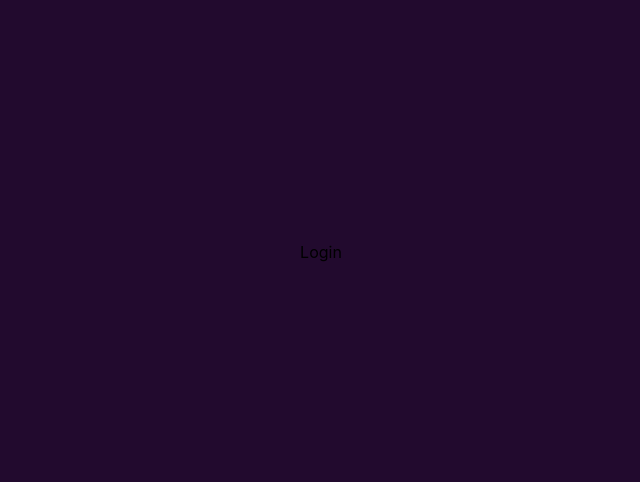
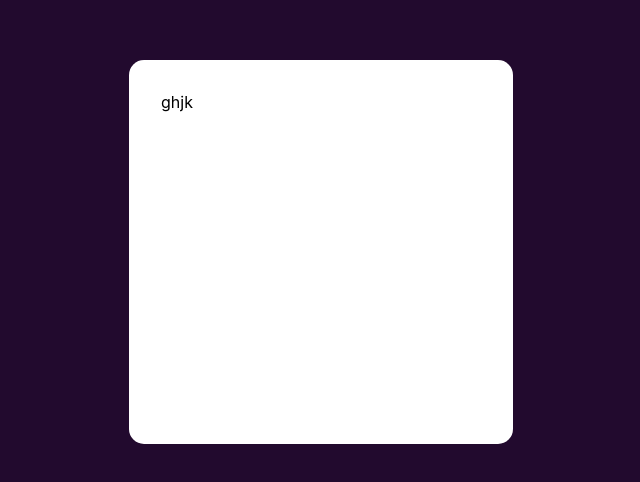
Before and after one commit to simz14/ClockWise, a React (Vite) app in the folder client/: page /login in a window 1280 px wide. Shown: the part 148-630 px from the top of the page, without its empty margins (319-959 px from the left). Built offline with nearby package versions, Linux system fonts and the light colour scheme.

Commit message:
formwrapper, login form skeleton

```diff
--- /dev/null
+++ b/client/src/components/FormWrapper.jsx
@@ -0,0 +1,20 @@
+import { PropTypes } from "prop-types";
+import { styled } from "styled-components";
+
+const StyledForm = styled.div`
+  background-color: white;
+  min-width: 20rem;
+  min-height: 20rem;
+  padding: 2rem;
+  border-radius: 15px;
+`;
+
+const FormWrapper = ({ children }) => {
+  return <StyledForm>{children}</StyledForm>;
+};
+
+FormWrapper.propTypes = {
+  children: PropTypes.node,
+};
+
+export default FormWrapper;
--- a/client/src/screens/Login/Login.jsx
+++ b/client/src/screens/Login/Login.jsx
@@ -1,4 +1,5 @@
 import { styled } from "styled-components";
+import LoginForm from "./components/LoginForm";
 
 const LoginWrapper = styled.div`
   position: relative;
@@ -10,7 +11,11 @@ const LoginWrapper = styled.div`
 `;
 
 const Login = () => {
-  return <LoginWrapper>Login</LoginWrapper>;
+  return (
+    <LoginWrapper>
+      <LoginForm />
+    </LoginWrapper>
+  );
 };
 
 export default Login;
--- /dev/null
+++ b/client/src/screens/Login/components/LoginForm.jsx
@@ -0,0 +1,7 @@
+import FormWrapper from "../../../components/FormWrapper";
+
+const LoginForm = () => {
+  return <FormWrapper>ghjk</FormWrapper>;
+};
+
+export default LoginForm;
```
